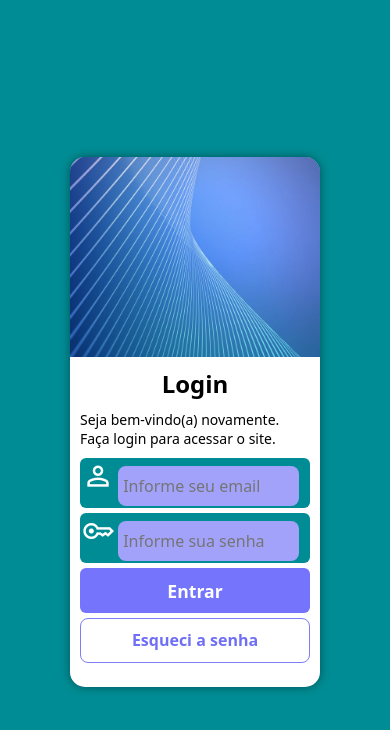
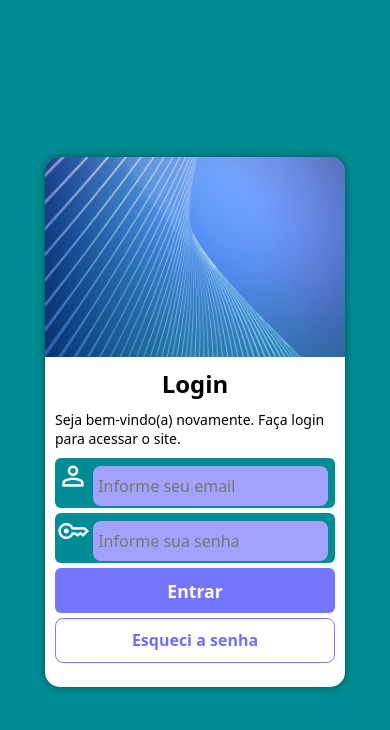
Before and after one commit to ElissonDouglas/projeto-painel-login, a plain HTML site: page index.html in a window 390 px wide. Drawn offline with nearby package versions, Linux system fonts and the light colour scheme.

Commit message:
organized code

```diff
--- a/estilos/media-query.css
+++ b/estilos/media-query.css
@@ -23,7 +23,7 @@
     }
 
     .entradas > input {
-        width: 93%;
+        width: 90%;
     }
 
     section#login-screen > div#form p {
--- a/estilos/style.css
+++ b/estilos/style.css
@@ -30,7 +30,7 @@ section#login-screen {
     left: 50%;
     transform: translate(-50%, -50%);
     background-color: white;
-    width: 250px;
+    width: 300px;
     height: 530px;
     border-radius: 15px;
     overflow: hidden;
@@ -61,20 +61,6 @@ section#login-screen > div#form h1{
     text-align: center;
 }
 
-.entradas > input{
-    background-color: rgb(162, 162, 251);
-    border-radius: 8px;
-    height: 40px;
-    font-size: 1em;
-    width: 80%;
-    padding: 5px;
-    border: none;
-}
-
-
-.entradas, .botoes {
-    margin-top: 5px;
-}
 
 #botao-entrar {
     background-color: rgb(116, 116, 252);
@@ -91,6 +77,22 @@ section#login-screen > div#form h1{
     background-color: rgb(49, 49, 243);
 }
 
+
+.entradas > input{
+    background-color: rgb(162, 162, 251);
+    border-radius: 8px;
+    height: 40px;
+    font-size: 1em;
+    width: 85%;
+    padding: 5px;
+    border: none;
+}
+
+
+.entradas, .botoes {
+    margin-top: 5px;
+}
+
 .entradas > input:focus {
     background-color: white;
 }
@@ -100,6 +102,7 @@ section#login-screen > div#form h1{
     background-color: #008C94;
     padding: 2px;
     border-radius: 6px;
+    width: 100%;
 }
 
 .entradas > span {
```
